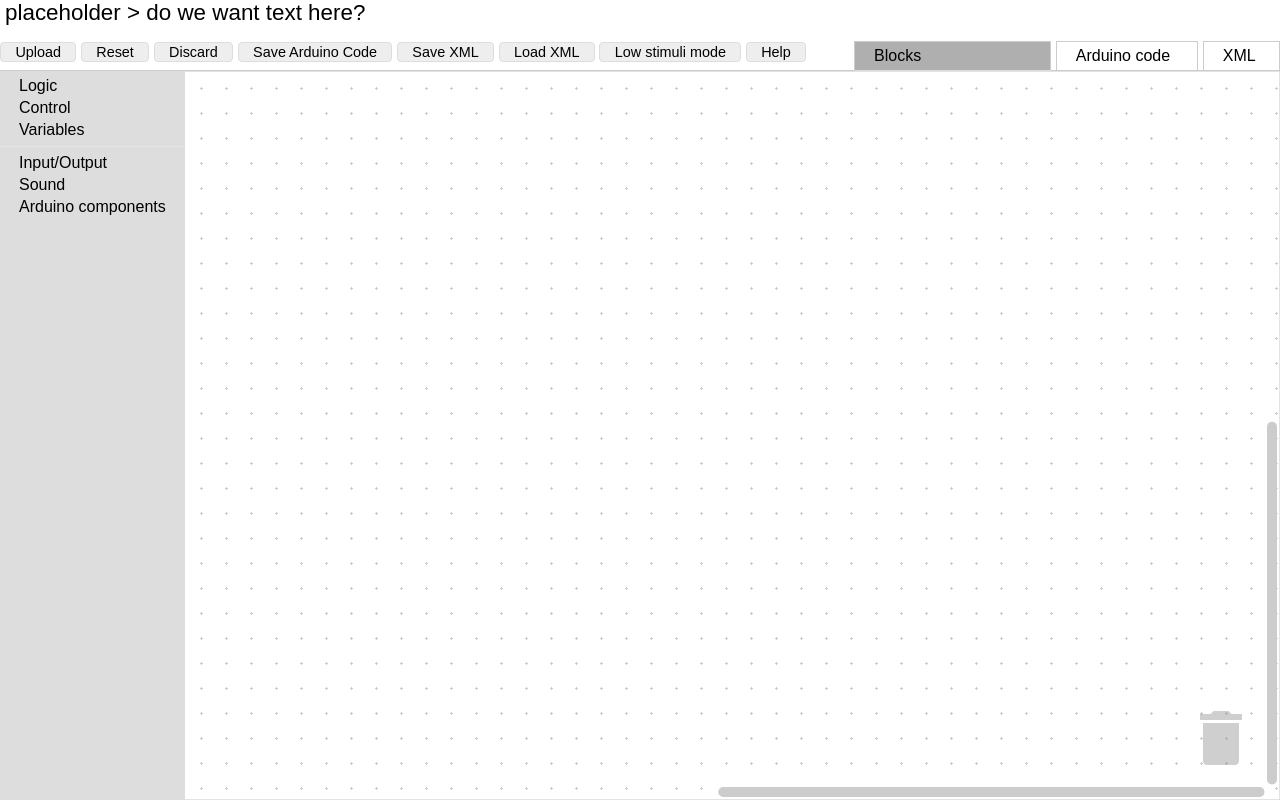
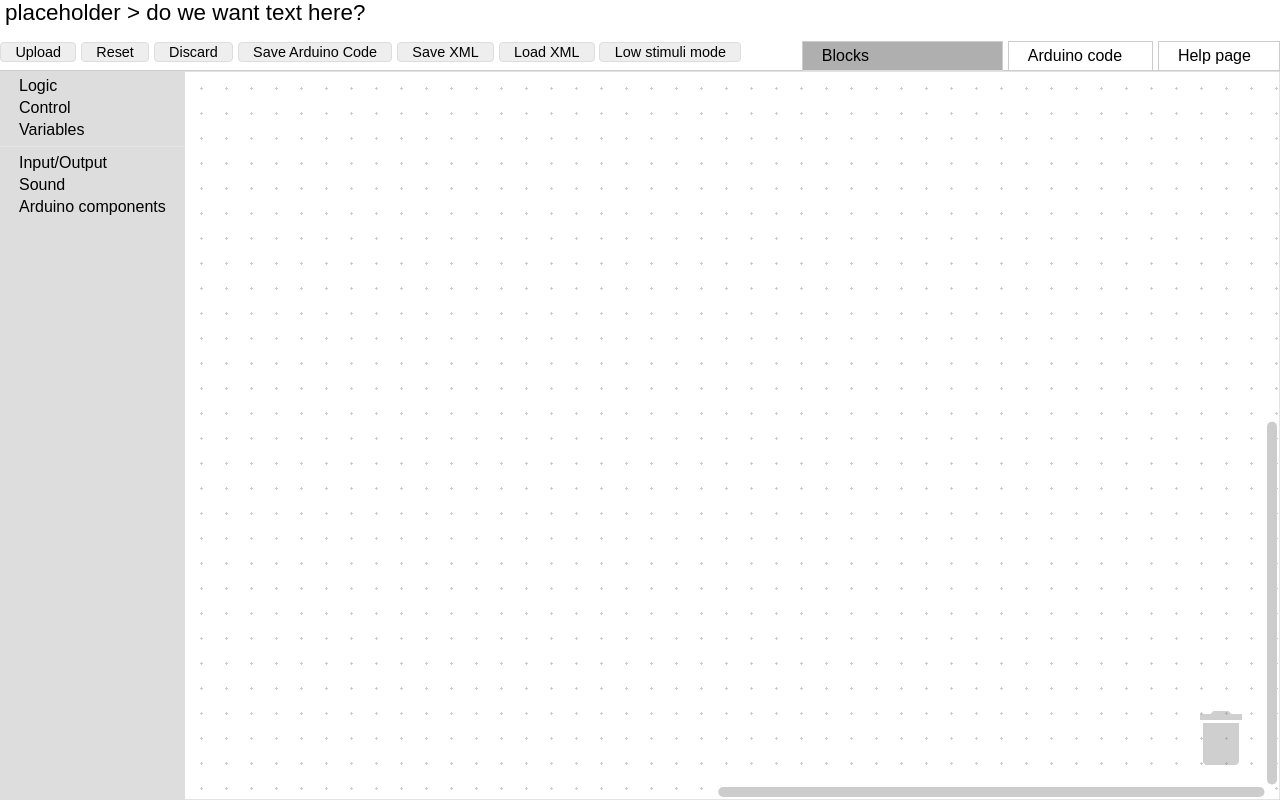
Before and after one commit to lucmatisse/DBL-HTI-Webtech, a plain HTML site: page blockly/apps/blocklyduino/index.html in a window 1280 px wide. Drawn offline with Linux system fonts and the light colour scheme.

Commit message:
changed XML tab to open help page in new tab
Added a new function that runs when clicking on what used to be the XML tab. This now is used to open the Help page in an additional tab

```diff
--- a/blockly/apps/blocklyduino/index.html
+++ b/blockly/apps/blocklyduino/index.html
@@ -16,7 +16,7 @@
  * List of tab names.
  * @private
  */
-var TABS_ = ['blocks', 'arduino', 'xml'];
+var TABS_ = ['blocks', 'arduino', 'xml']; // got rid of the 'xml' tab
 
 var selected = 'blocks';
 
@@ -26,6 +26,9 @@ var selected = 'blocks';
  */
 function tabClick(clickedName) {
   // If the XML tab was open, save and render the content.
+
+
+
   if (document.getElementById('tab_xml').className == 'tabon') {
     var xmlTextarea = document.getElementById('content_xml');
     var xmlText = xmlTextarea.value;
@@ -45,6 +48,8 @@ function tabClick(clickedName) {
       Blockly.Xml.domToWorkspace(Blockly.mainWorkspace, xmlDom);
     }
   }
+
+
 
   if (document.getElementById('tab_blocks').className == 'tabon') {
     Blockly.mainWorkspace.setVisible(false);
@@ -69,6 +74,17 @@ function tabClick(clickedName) {
   Blockly.fireUiEvent(window, 'resize');
 }
 
+function helpWindow() {
+  // try to let a window pop up here that is showing the help page
+
+  //location.href = "./help.html"; // this is simple way to just direct to the help page
+
+  window.open('./help.html'); // open new tab with the help page
+
+
+}
+
+
 /**
  * Populate the currently selected pane with content generated from the blocks.
  */
@@ -80,11 +96,25 @@ function renderContent() {
     // an incomplete rendering due to Blockly being invisible.  Rerender.
     Blockly.mainWorkspace.render();
   } else if (content.id == 'content_xml') {
+    // code here shows what is shown when this tab is selected.
+    // tried showing html help page but struggling rn
+
+
     var xmlTextarea = document.getElementById('content_xml');
     var xmlDom = Blockly.Xml.workspaceToDom(Blockly.mainWorkspace);
     var xmlText = Blockly.Xml.domToPrettyText(xmlDom);
-    xmlTextarea.value = xmlText;
+    xmlTextarea.value = "";
     xmlTextarea.focus();
+
+
+    // var xmlTextarea = document.getElementById('content_xml');
+    // var xmlDom = Blockly.Xml.workspaceToDom(Blockly.mainWorkspace);
+    // var xmlText = Blockly.Xml.domToPrettyText(xmlDom);
+    // xmlTextarea.value = xmlText;
+    // xmlTextarea.focus();
+
+
+
   /*} else if (content.id == 'content_javascript') {
     content.innerHTML = Blockly.JavaScript.workspaceToCode();
   } else if (content.id == 'content_dart') {
@@ -295,7 +325,7 @@ function init() {
               <input type="file" id="load" style="display: none;"/>
 
               <button onclick="stimClick()" id="stimToggle">Low stimuli mode</button>
-              <button type="button" onclick="location.href='./help.html'">Help</button>
+              <!-- <button type="button" onclick="location.href='./help.html'">Help</button> commented this since tab now does this -->
               <!--button class="launch" onclick="runJS()">Run Program</button-->
             </td>
             <td id="tab_blocks" class="tabon" onclick="tabClick('blocks')">Blocks</td>
@@ -308,7 +338,9 @@ function init() {
             <td class="tabmin">&nbsp;</td-->
             <td id="tab_arduino" class="taboff" onclick="tabClick('arduino')">Arduino code</td>
             <td class="tabmin">&nbsp;</td>
-            <td id="tab_xml" class="taboff" onclick="tabClick('xml')">XML</td>
+            <!-- <td id="tab_xml" class="taboff" onclick="location.href='./help.html'">Help</td>  to show help page, comment out one below -->
+            <!-- <td id="tab_xml" class="taboff" onclick="tabClick('xml')">xml</td> original one -->
+            <td id="tab_xml" class="taboff" onclick="helpWindow()">Help page</td>
           </tr>
         </table>
       </td>
```
